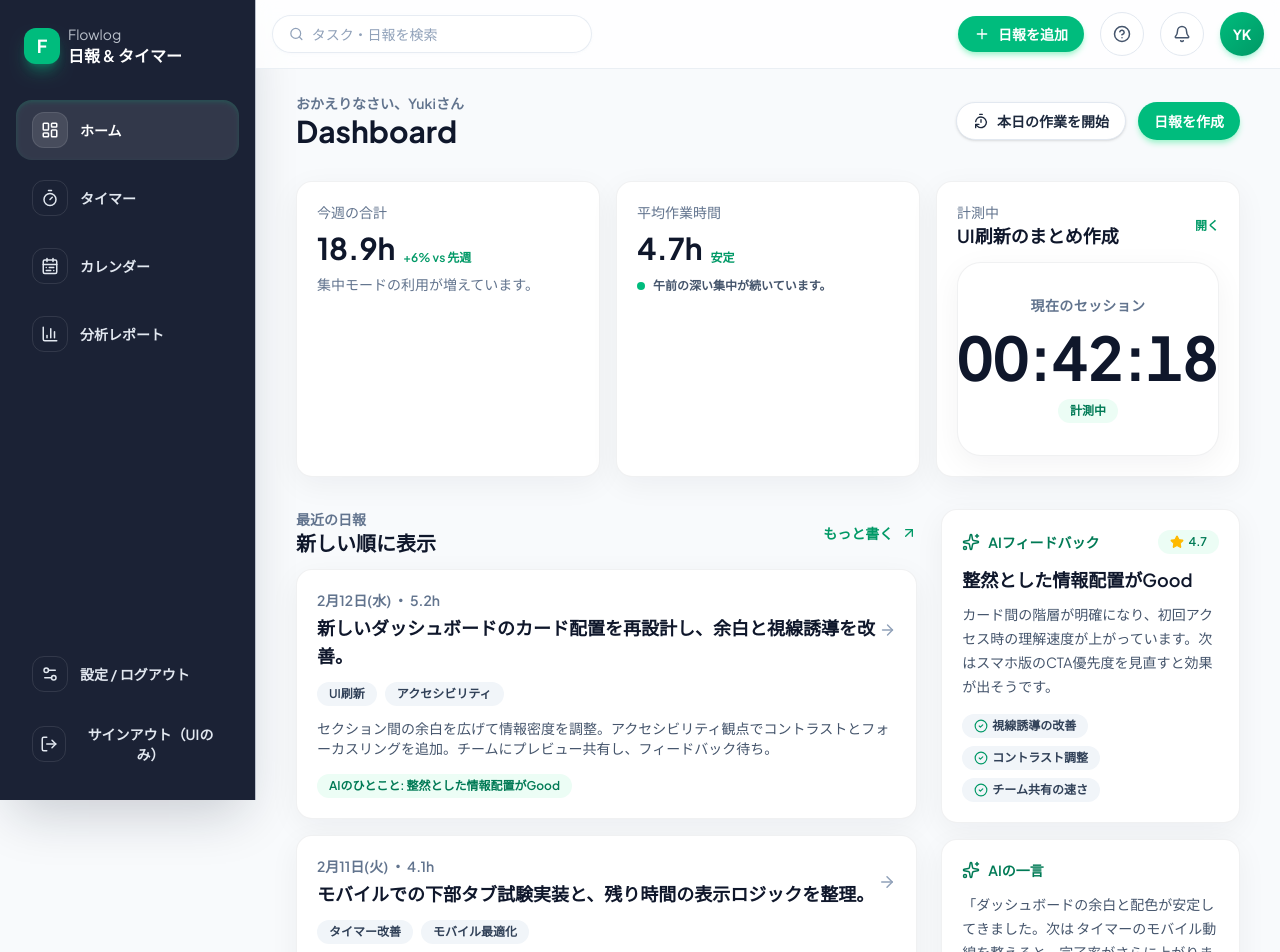
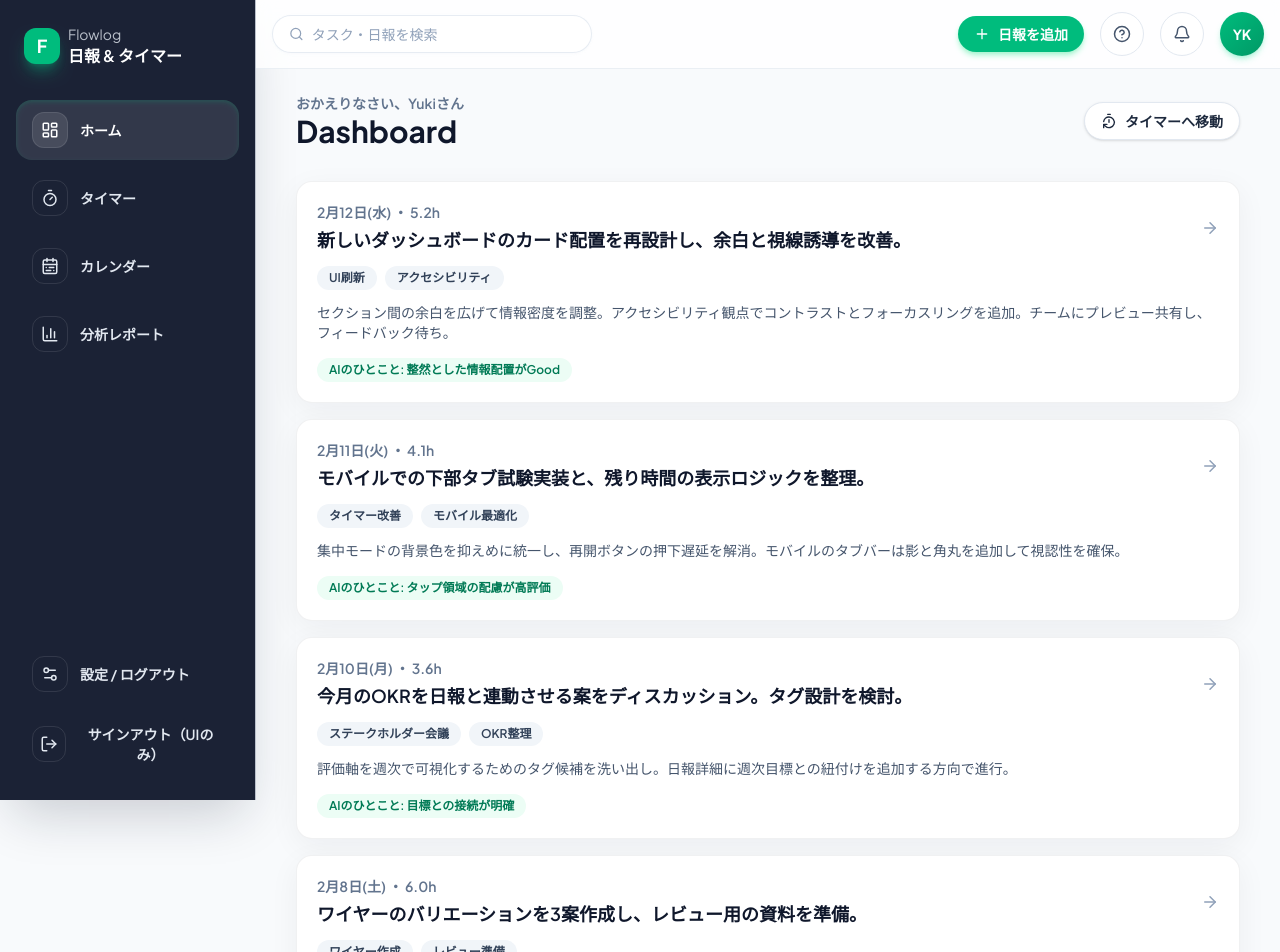
Before and after one commit to Fujita0113/hack_demo_by_codex, a Next.js app: page /dashboard in a window 1280 px wide. Shown: the top 952 px of the page. Built offline with nearby package versions, Linux system fonts and the light colour scheme.

Commit message:
ある程度矛盾は解消された

```diff
--- a/src/app/(workspace)/dashboard/page.tsx
+++ b/src/app/(workspace)/dashboard/page.tsx
@@ -1,17 +1,13 @@
 import Link from "next/link";
-import { ArrowUpRight, Sparkles, TimerReset } from "lucide-react";
-import { FeedbackCard } from "@/components/FeedbackCard";
+import { TimerReset } from "lucide-react";
 import { ReportListItem } from "@/components/ReportListItem";
 import { TimerDisplay } from "@/components/TimerDisplay";
 import { reports, timerPreset, user } from "@/lib/mock";
 
 export default function DashboardPage() {
-  const totalHours = reports.reduce((sum, report) => sum + report.duration, 0);
-  const avgHours = totalHours / reports.length;
-  const latestReport = reports[0];
-
   return (
     <div className="space-y-8">
+      {/* A. ヘッダーエリア */}
       <div className="flex flex-col gap-4 sm:flex-row sm:items-center sm:justify-between">
         <div>
           <p className="text-sm font-semibold text-slate-500">
@@ -25,110 +21,16 @@ export default function DashboardPage() {
             className="inline-flex items-center gap-2 rounded-full border border-slate-200 bg-white px-4 py-2 text-sm font-semibold text-slate-800 shadow-sm transition hover:-translate-y-0.5 hover:border-slate-300 hover:bg-slate-50"
           >
             <TimerReset size={16} />
-            本日の作業を開始
-          </Link>
-          <Link
-            href="/report/new"
-            className="inline-flex items-center gap-2 rounded-full bg-emerald-500 px-4 py-2 text-sm font-semibold text-white shadow-md shadow-emerald-200 transition hover:-translate-y-0.5 hover:bg-emerald-500/90"
-          >
-            日報を作成
+            タイマーへ移動
           </Link>
         </div>
       </div>
 
-      <div className="grid gap-4 md:grid-cols-3">
-        <div className="glass-card rounded-2xl p-5">
-          <p className="text-sm text-slate-500">今週の合計</p>
-          <div className="mt-2 flex items-end gap-2">
-            <span className="text-3xl font-bold text-slate-900">
-              {totalHours.toFixed(1)}h
-            </span>
-            <span className="text-xs font-semibold text-emerald-600">
-              +6% vs 先週
-            </span>
-          </div>
-          <p className="mt-2 text-sm text-slate-500">
-            集中モードの利用が増えています。
-          </p>
-        </div>
-        <div className="glass-card rounded-2xl p-5">
-          <p className="text-sm text-slate-500">平均作業時間</p>
-          <div className="mt-2 flex items-end gap-2">
-            <span className="text-3xl font-bold text-slate-900">
-              {avgHours.toFixed(1)}h
-            </span>
-            <span className="text-xs font-semibold text-emerald-600">
-              安定
-            </span>
-          </div>
-          <div className="mt-3 flex items-center gap-2 text-xs font-semibold text-slate-600">
-            <span className="h-2 w-2 rounded-full bg-emerald-500" />
-            午前の深い集中が続いています。
-          </div>
-        </div>
-        <div className="glass-card rounded-2xl p-5">
-          <div className="flex items-center justify-between">
-            <div>
-              <p className="text-sm text-slate-500">計測中</p>
-              <p className="text-lg font-semibold text-slate-900">
-                {timerPreset.task}
-              </p>
-            </div>
-            <Link
-              href="/timer"
-              className="text-xs font-semibold text-emerald-600 hover:underline"
-            >
-              開く
-            </Link>
-          </div>
-          <div className="mt-3">
-            <TimerDisplay
-              seconds={timerPreset.elapsedSeconds}
-              status="running"
-              label="現在のセッション"
-            />
-          </div>
-        </div>
-      </div>
-
-      <div className="grid gap-6 lg:grid-cols-3">
-        <div className="lg:col-span-2">
-          <div className="mb-3 flex items-center justify-between">
-            <div>
-              <p className="text-sm font-semibold text-slate-500">
-                最近の日報
-              </p>
-              <h2 className="text-xl font-semibold text-slate-900">
-                新しい順に表示
-              </h2>
-            </div>
-            <Link
-              href="/report/new"
-              className="inline-flex items-center gap-2 text-sm font-semibold text-emerald-600 hover:underline"
-            >
-              もっと書く
-              <ArrowUpRight size={16} />
-            </Link>
-          </div>
-          <div className="grid gap-4">
-            {reports.map((report) => (
-              <ReportListItem key={report.id} report={report} />
-            ))}
-          </div>
-        </div>
-        <div className="space-y-4">
-          <FeedbackCard feedback={latestReport.aiFeedback} />
-          <div className="glass-card rounded-2xl p-5">
-            <div className="mb-3 flex items-center gap-2 text-sm font-semibold text-emerald-700">
-              <Sparkles size={18} />
-              AIの一言
-            </div>
-            <p className="text-sm leading-6 text-slate-600">
-              「ダッシュボードの余白と配色が安定してきました。次は
-              タイマーのモバイル動線を整えると、完了率がさらに上がります。」
-            </p>
-          </div>
-        </div>
+      {/* B. タイムラインエリア (画面下部) - 最近の日報カードリスト */}
+      <div className="space-y-4">
+        {reports.map((report) => (
+          <ReportListItem key={report.id} report={report} />
+        ))}
       </div>
     </div>
   );
--- a/src/app/(workspace)/report/new/page.tsx
+++ b/src/app/(workspace)/report/new/page.tsx
@@ -3,6 +3,10 @@ import { ArrowRight, Sparkles } from "lucide-react";
 import { reports } from "@/lib/mock";
 
 const today = reports[0];
+// 先週の同日の作業時間（ダミー値）
+const lastWeekDuration = 4.5;
+const comparison = today.duration - lastWeekDuration;
+const comparisonPercent = ((comparison / lastWeekDuration) * 100).toFixed(1);
 
 export default function ReportNewPage() {
   return (
@@ -12,13 +16,24 @@ export default function ReportNewPage() {
         <h1 className="text-3xl font-bold text-slate-900">今日のまとめを書く</h1>
       </div>
 
+      {/* 実績フィードバック */}
       <div className="grid gap-4 md:grid-cols-3">
         <div className="glass-card rounded-2xl p-5">
           <p className="text-sm text-slate-500">本日の確定作業時間</p>
           <p className="mt-2 text-3xl font-bold text-slate-900">
             {today.duration.toFixed(1)}h
           </p>
-          <p className="text-sm text-slate-600">ダミー値です。編集もUIのみ。</p>
+          <p className="mt-2 text-sm text-slate-600">
+            先週比:{" "}
+            <span
+              className={`font-semibold ${
+                comparison >= 0 ? "text-emerald-600" : "text-slate-500"
+              }`}
+            >
+              {comparison >= 0 ? "+" : ""}
+              {comparison.toFixed(1)}h ({comparisonPercent}%)
+            </span>
+          </p>
         </div>
         <div className="glass-card rounded-2xl p-5">
           <p className="text-sm text-slate-500">AIのねぎらい</p>
--- a/src/app/(workspace)/report/result/page.tsx
+++ b/src/app/(workspace)/report/result/page.tsx
@@ -10,10 +10,12 @@ const feedback = reports[0].aiFeedback;
 
 export default function ReportResultPage() {
   const [phase, setPhase] = useState<1 | 2 | 3>(1);
+  const today = new Date();
+  const todayDate = today.getDate();
 
   useEffect(() => {
     const timer1 = window.setTimeout(() => setPhase(2), 1400);
-    const timer2 = window.setTimeout(() => setPhase(3), 2600);
+    const timer2 = window.setTimeout(() => setPhase(3), 3000);
     return () => {
       window.clearTimeout(timer1);
       window.clearTimeout(timer2);
@@ -22,44 +24,55 @@ export default function ReportResultPage() {
 
   return (
     <div className="space-y-6">
-      <div className="flex flex-col gap-2">
-        <p className="text-sm font-semibold text-slate-500">分析フェーズ</p>
-        <h1 className="text-3xl font-bold text-slate-900">
-          スタンプ演出 → 結果表示
-        </h1>
-      </div>
-
+      {/* Phase 1: 待機 (Loading) */}
+      {phase === 1 && (
         <div className="glass-card flex flex-col items-center justify-center rounded-3xl p-8 text-center">
-        {phase === 1 && (
-          <div className="flex flex-col items-center gap-3">
           <Loader2 className="h-10 w-10 animate-spin text-emerald-600" />
-            <p className="text-sm font-semibold text-slate-600">
-              AIが日報を要約中です…
+          <p className="mt-3 text-sm font-semibold text-slate-600">
+            分析中...
           </p>
         </div>
       )}
+
+      {/* Phase 2: 報酬 (Reward) */}
       {phase === 2 && (
-          <div className="flex flex-col items-center gap-3">
-            <div className="flex h-16 w-16 items-center justify-center rounded-full bg-emerald-500/10 text-emerald-600">
-              <Stamp size={32} className="animate-bounce" />
+        <div className="space-y-6">
+          <div className="glass-card flex flex-col items-center justify-center rounded-3xl p-8 text-center">
+            <div className="relative">
+              {/* カレンダーの今日の日付に「済」スタンプが押されるアニメーション */}
+              <div className="flex h-24 w-24 items-center justify-center rounded-2xl border-2 border-emerald-300 bg-emerald-50">
+                <div className="text-center">
+                  <div className="text-2xl font-bold text-emerald-900">
+                    {todayDate}
                   </div>
-            <p className="text-sm font-semibold text-slate-600">
-              スタンプを押しています…
+                  <div className="mt-1 flex items-center justify-center">
+                    <Stamp
+                      size={24}
+                      className="animate-bounce text-emerald-600"
+                    />
+                  </div>
+                  <div className="mt-1 text-xs font-semibold text-emerald-700">
+                    済
+                  </div>
+                </div>
+              </div>
+            </div>
+          </div>
+
+          {/* 「🔥 3日連続達成！」等のポップアップ */}
+          <div className="glass-card rounded-2xl p-6 text-center">
+            <div className="flex flex-col items-center gap-2">
+              <div className="text-3xl">🔥</div>
+              <p className="text-lg font-bold text-slate-900">3日連続達成！</p>
+              <p className="text-sm text-slate-600">
+                継続の習慣が身についてきました
               </p>
             </div>
-        )}
-        {phase === 3 && (
-          <div className="flex flex-col items-center gap-3">
-            <div className="flex h-16 w-16 items-center justify-center rounded-full bg-emerald-500 text-white shadow-lg shadow-emerald-200">
-              <Check size={28} />
           </div>
-            <p className="text-sm font-semibold text-slate-600">
-              生成が完了しました！
-            </p>
         </div>
       )}
-      </div>
 
+      {/* Phase 3: 結果 (Insight) */}
       {phase === 3 && (
         <div className="space-y-4">
           <FeedbackCard feedback={feedback} />
```
Also changed, not shown: src/app/(workspace)/analytics/page.tsx (+41 -12 lines). Lines whose indentation alone changed are shown as unchanged.
